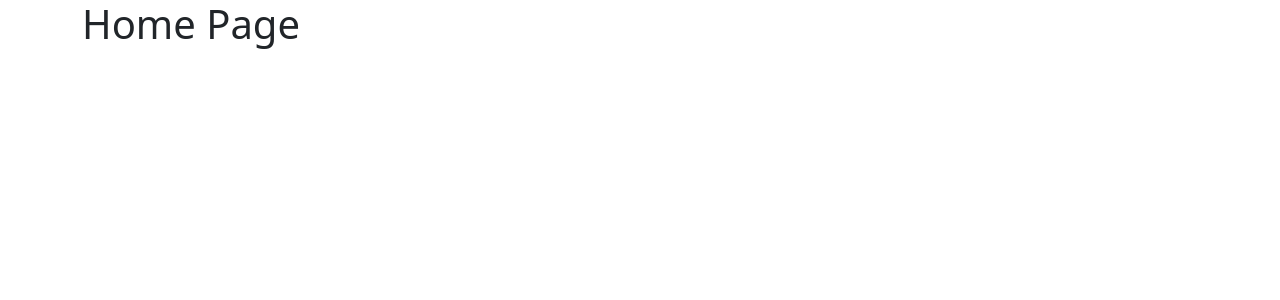
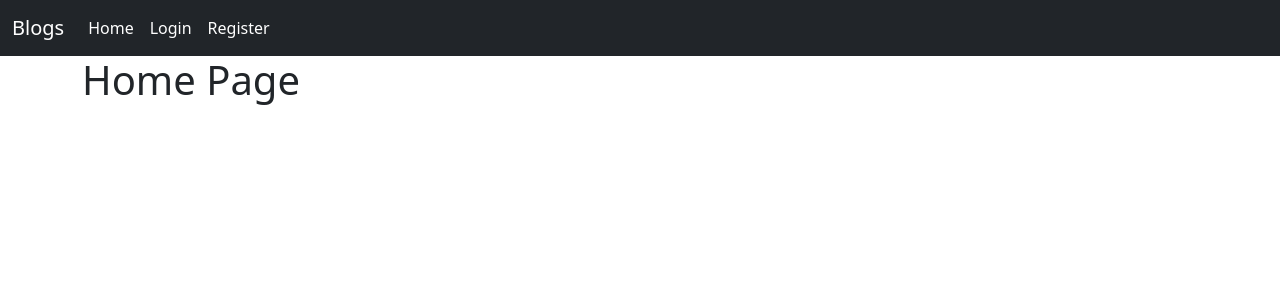
Before and after one commit to vishxlshxrma/Blog_App, a Flask app: page / in a window 1280 px wide. Shown: the top 300 px of the page. Run offline with Flask 3, Linux system fonts and the light colour scheme.

Commit message:
Navbar Added

```diff
--- a/templates/main.html
+++ b/templates/main.html
@@ -12,11 +12,34 @@
   </head>
 
   <body>
+    <nav class="navbar navbar-expand-lg navbar-dark bg-dark">
+      <div class="container-fluid">
+        <a class="navbar-brand" href="#">Blogs</a>
+        <button class="navbar-toggler" type="button" data-toggle="collapse" data-target="#navbarSupportedContent" aria-controls="navbarSupportedContent" aria-expanded="false" aria-label="Toggle navigation">
+          <span class="navbar-toggler-icon"></span>
+        </button>
+
+        <div class="collapse navbar-collapse" id="navbarSupportedContent">
+          <ul class="navbar-nav me-auto mb-2 mb-lg-0">
+            <li class="nav-item">
+              <a class="nav-link active" aria-current="page" href="/">Home</a>
+            </li>
+            <li class="nav-item">
+              <a class="nav-link active" aria-current="page" href="/login">Login</a>
+            </li>
+            <li class="nav-item">
+              <a class="nav-link active" aria-current="page" href="/register">Register</a>
+            </li>
+          </ul>
+        </div>
+      </div>
+    </nav>
+
     <div class="container">
         {% block body %}
         <h1>Ram Ram Ji!</h1>
         {% endblock body %}
     </div>
     <script src="https://cdn.jsdelivr.net/npm/bootstrap@5.3.3/dist/js/bootstrap.bundle.min.js" integrity="sha384-YvpcrYf0tY3lHB60NNkmXc5s9fDVZLESaAA55NDzOxhy9GkcIdslK1eN7N6jIeHz" crossorigin="anonymous"></script>
-  </body>
+</body>
 </html>
```
